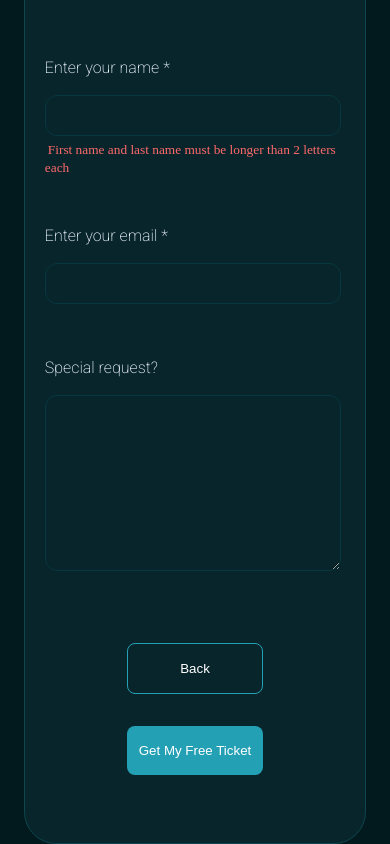
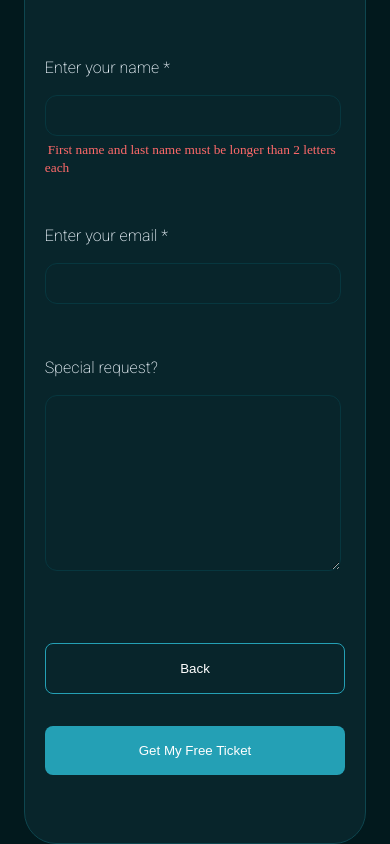
Before and after one commit to adexfit/TickectGenerator, a React (Vite) app: page / in a window 390 px wide. Both pictures are taken after a click on the button "Next". Shown: the part 536-1380 px from the top of the page. Built offline with nearby package versions, Linux system fonts and the light colour scheme; a web font is replaced by a local one.

Commit message:
fixed step two

```diff
--- a/src/App.css
+++ b/src/App.css
@@ -356,13 +356,6 @@ select {
 
 /* Large devices (laptops/desktops, 992px and up) */
 @media only screen and (max-width: 992px) {
-  /* .inner_card {
-    border: none !important;
-    margin-top: 32px;
-    padding: 0 0px 24px 0px;
-    border-radius: 32px;
-  } */
-
   .inner_card {
     display: flex;
     border: none !important;
@@ -370,7 +363,7 @@ select {
     padding: 0 0px 24px 0px;
     border-radius: 32px;
     justify-content: center;
-    align-items: center;
+    /* align-items: center; */
     flex-direction: column;
   }
 
@@ -417,6 +410,7 @@ select {
   .btn_wrap {
     display: grid;
     grid-template-columns: 1fr;
+    width: 100%;
   }
 
   .btn_primary,
--- a/src/components/step2.css
+++ b/src/components/step2.css
@@ -28,7 +28,15 @@ input[type="file"] {
 
 .p_upload {
   margin-bottom: 0px;
+  display: flex;
+  flex-direction: column;
 }
+
+.p_upload p {
+  align-self: flex-start;
+  text-align: left;
+}
+
 .upload_box {
   display: flex;
   flex-direction: column;
```
